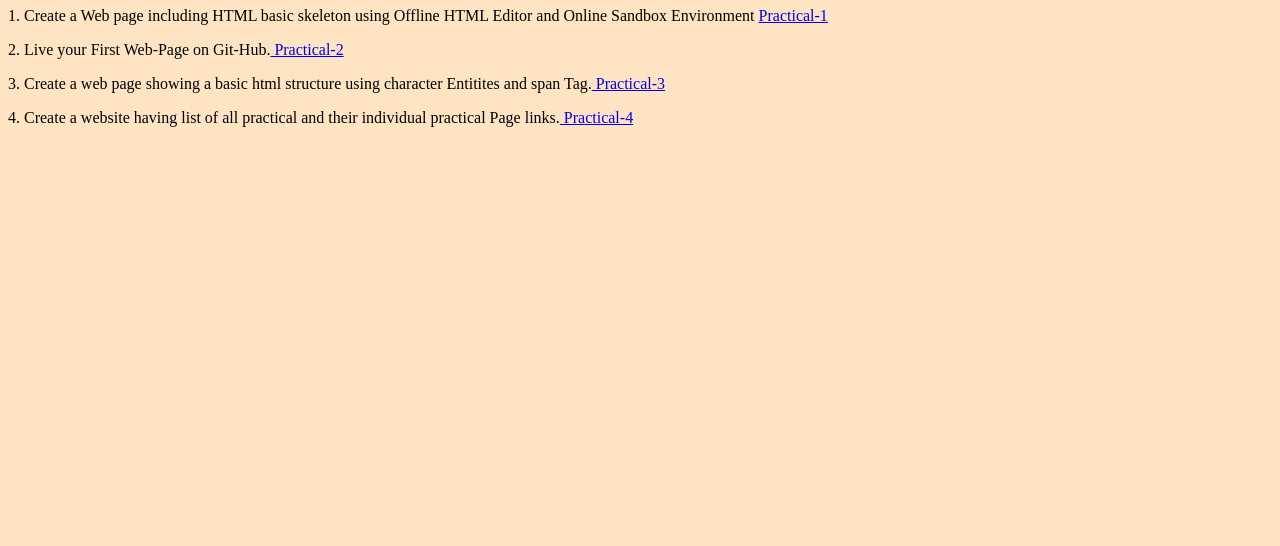
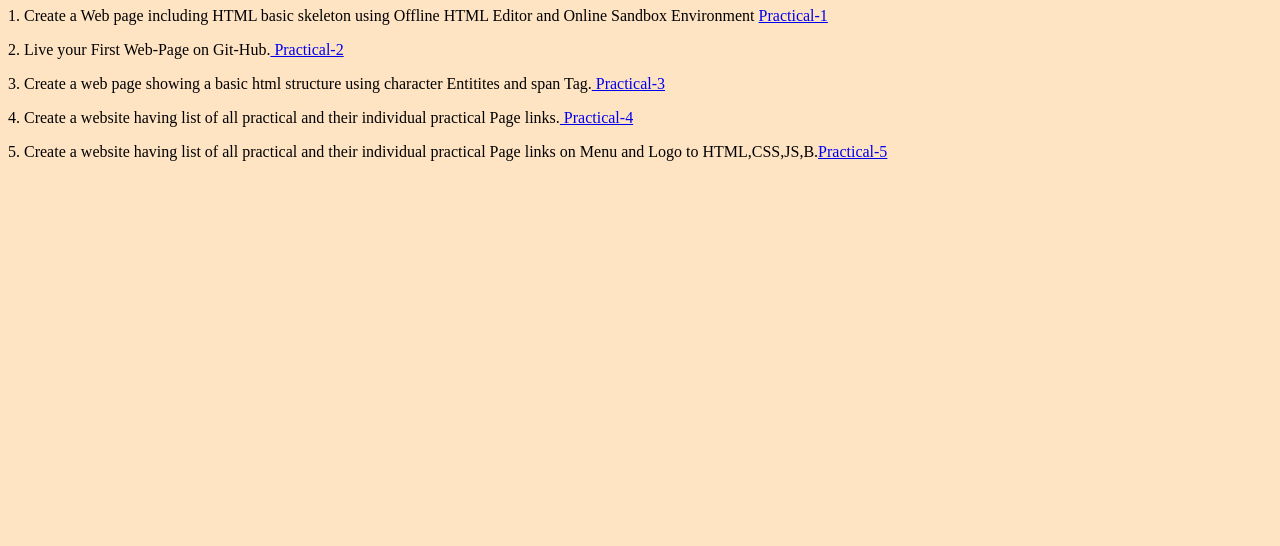
Before and after one commit to Pulkit519/FullStack_Practical, a plain HTML site: page index.html in a window 1280 px wide. Shown: the part 254-800 px from the top of the page. Drawn offline with Linux system fonts and the light colour scheme.

Commit message:
Practical-5 added

```diff
--- a/index.html
+++ b/index.html
@@ -18,7 +18,7 @@
     <p>2. Live your First Web-Page on Git-Hub.<a href="https://pulkit519.github.io/Practical_2/Practical-2.html"> Practical-2</a> </p>
     <p>3. Create a web page showing a basic html structure using character Entitites and span Tag.<a href="https://pulkit519.github.io/Practical-3/Practical3.html"> Practical-3</a> </p>
     <p>4. Create a website having list of all practical and their individual practical Page links.<a href="https://pulkit519.github.io/Practical-4/Practical-4.html"> Practical-4</a> </p>
-
+    <p>5. Create a website having list of all practical and their individual practical Page links on Menu and Logo to HTML,CSS,JS,B.<a href="https://pulkit519.github.io/Practical_5/Practical_5.html">Practical-5</a> </p>
 
 </body>
 </html>
```
